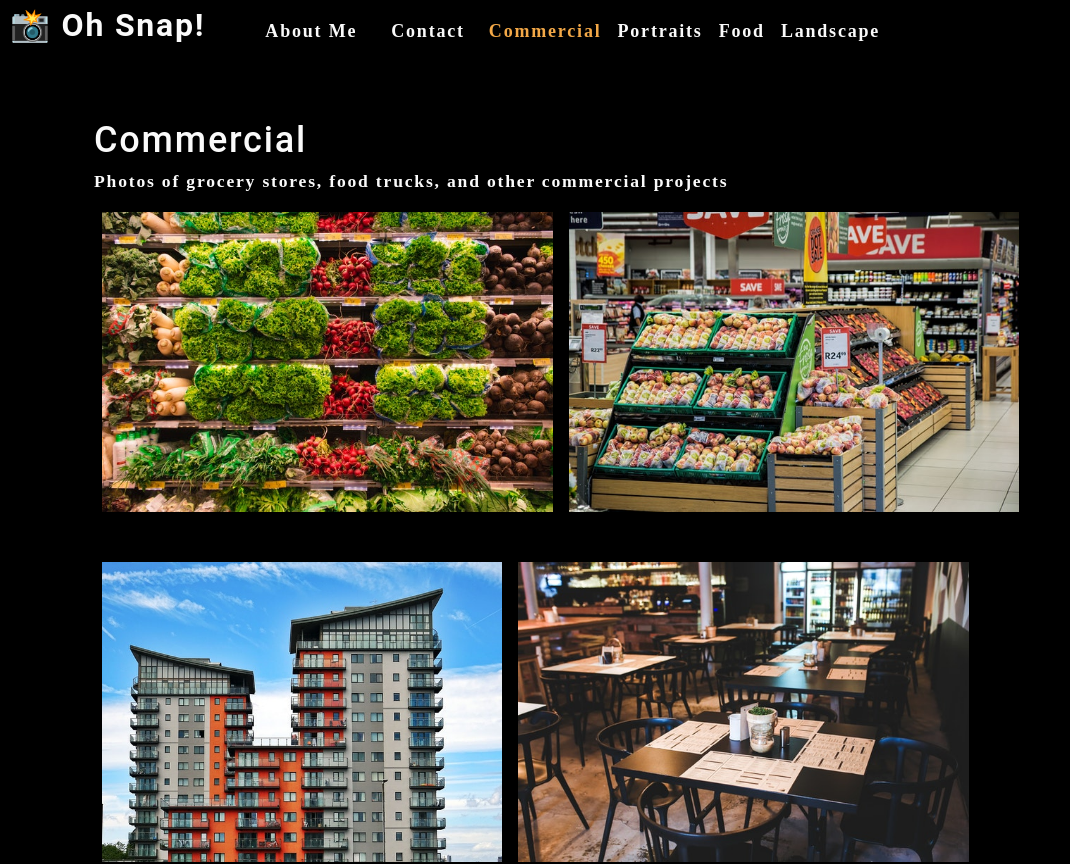
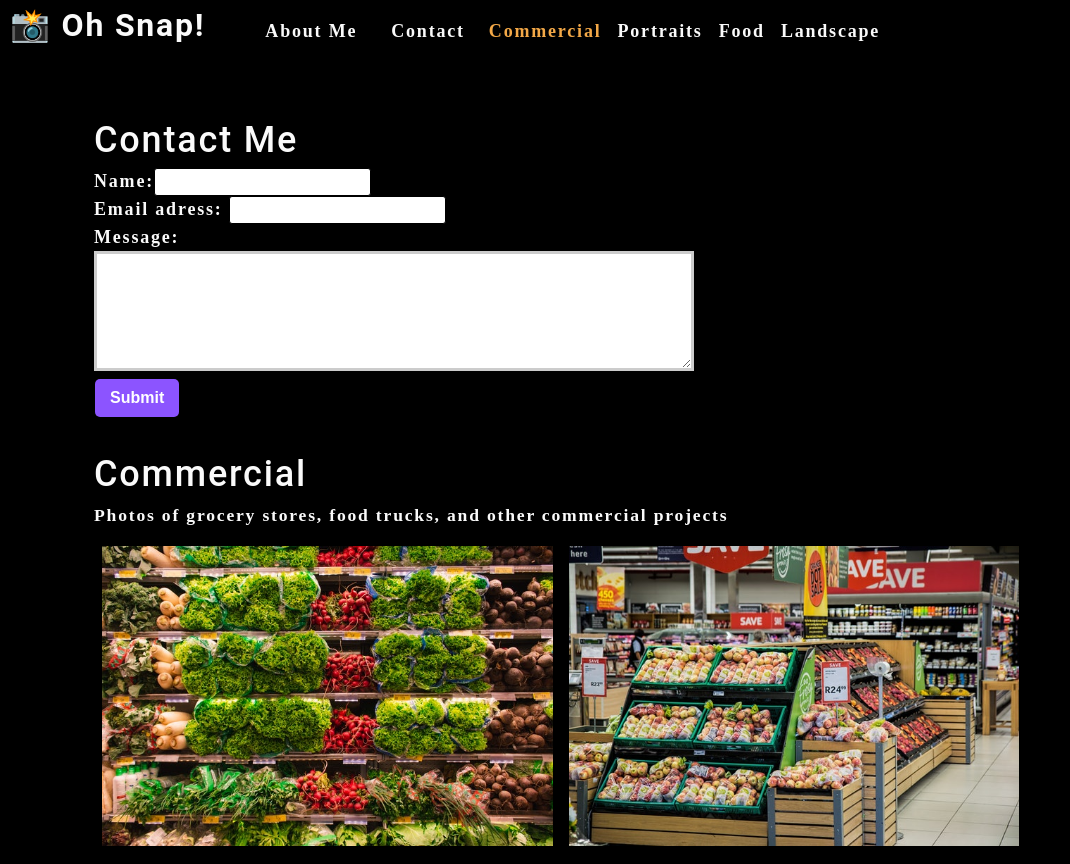
Before and after one commit to Gintstir/photo-port, a React (Create React App) app: page / in a window 1280 px wide. Shown: the top 864 px of the page, without its empty margins (0-1070 px from the left). Built offline with nearby package versions, Linux system fonts and the light colour scheme.

Commit message:
added contact form component handlers

```diff
--- a/src/App.js
+++ b/src/App.js
@@ -2,6 +2,7 @@
 import Nav from './components/Nav';
 import About from './components/About';
 import Gallery from './components/Gallery';
+import ContactForm from './components/Contact';
 
 function App() {
   const [categories] = useState([
@@ -24,8 +25,10 @@
         currentCategory={currentCategory}
       ></Nav>
       <main>
+        <ContactForm />
         <Gallery currentCategory={currentCategory}></Gallery>
         <About></About>
+
       </main>
     </div>
   );
--- a/src/components/Contact/index.js
+++ b/src/components/Contact/index.js
@@ -1,22 +1,46 @@
-import React from 'react';
+import React, { useState } from 'react';
 
 function ContactForm() {
+
+    const [ formState, setFormState ] = useState({ name: '', email: '', message: ''});
+    const { name, email, message } = formState;
+    //the hook that will manage the form data, a feature of this hook is the ability
+    //to initialize the values of the state.  In this case we want to clear the input fields on the component loading.
+    //thus, we'll set the initial state to empty strings to get ↑.  Above, formState will have three key value pairs to represent the three user inputs
+
+    function handleChange(e) {
+        setFormState({...formState, [e.target.name]: e.target.value })
+    }
+
+    //console.log(formState);
+
+    // In the preceding function we're using the setFormState function to update the formState value for the name property. We assign the value taken from the input field
+    // in the UI with e.target.value and assign this value to the property formState.name.  We use the spread operator ...formState so we can retain the other key-value pairs
+    // in this object.  Without the spread operator the formState object would be overwritten to only contain the name: value key pair.
+
+    //the name property of target in the preceding expression actually refers to the name attribut of the form element.  This attribute value matches the property names of
+    //  formState(name, email, message) and allows us to use [] to create dynamic property names.
+
+    function handleSubmit(e) {
+        e.preventDefault();
+        console.log(formState);
+    }
 
     return (
         <section>
             <h1>Contact Me</h1>
-            <form id="contact-form">
+            <form id="contact-form" onSubmit={handleSubmit}>
                 <div>
                     <label htmlFor="name">Name:</label>
-                    <input type="text" name="name" />
+                    <input type="text" name="name" defaultValue={name} onChange={handleChange} />
                 </div>
                 <div>
                     <label htmlFor="email">Email adress: </label>
-                    <input type="email" name="email" />
+                    <input type="email" name="email" defaultValue={email} onChange={handleChange} />
                 </div>
                 <div>
                     <label htmlFor="message">Message:</label>
-                    <textarea name="message" rows="5" />
+                    <textarea name="message" rows="5" defaultValue={message} onChange={handleChange} />
                 </div>
                 <button type="submit">Submit</button>
             </form>
```
